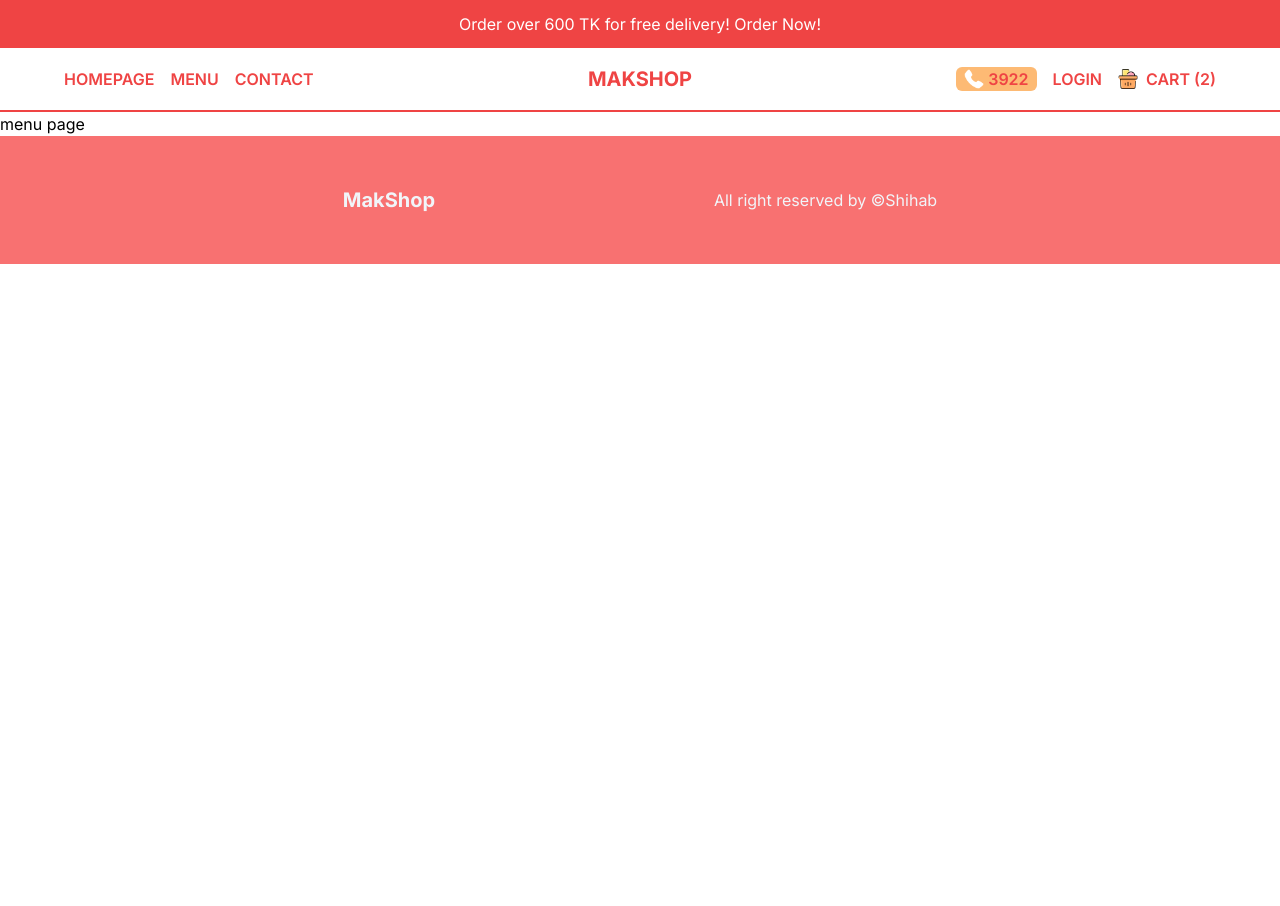
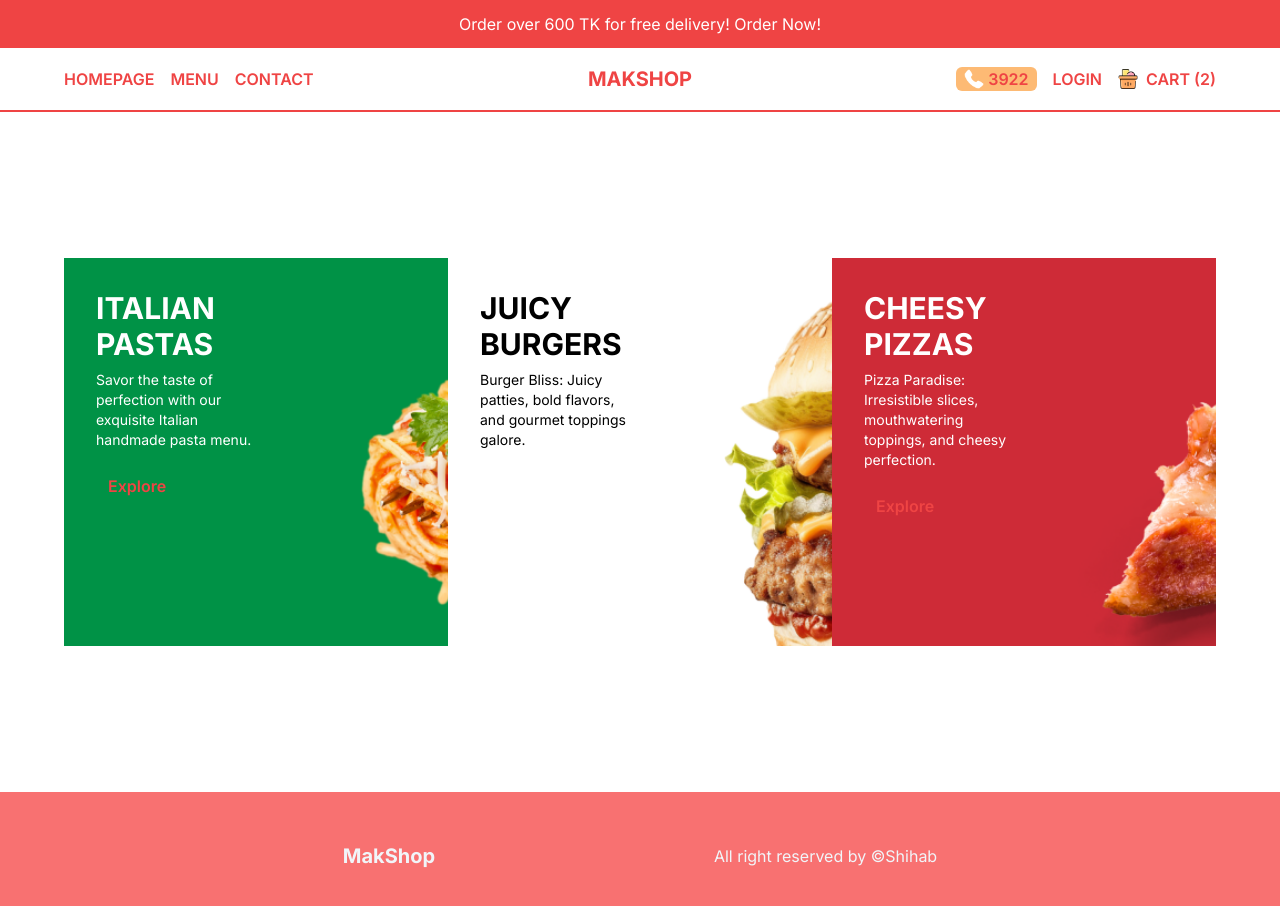
Before and after one commit to Shihab0/makshop, a Next.js app: page /menu in a window 1280 px wide. Shown: the top 906 px of the page. Before the commit the page ends 800 px from the top, so only its background shows below. Built offline with nearby package versions, Linux system fonts and the light colour scheme.

Commit message:
menu secton added

```diff
--- a/src/app/components/CountDown.tsx
+++ b/src/app/components/CountDown.tsx
@@ -10,7 +10,7 @@ console.log(endingDate);
 const CountDown = () => {
   return (
     <div>
-      <div className="font-bold text-3xl text-yellow-300">
+      <div className="font-bold text-5xl text-yellow-300">
         <Countdown date={endingDate} />
       </div>
     </div>
--- a/src/app/components/Offer.tsx
+++ b/src/app/components/Offer.tsx
@@ -8,7 +8,7 @@ const DynamicComponent = dynamic(() => import("./CountDown"), {
 
 const Offer = () => {
   return (
-    <div className="flex bg-slate-900 text-white p-4 gap-3 flex-col md:flex-row w-screen h-[calc(100vh-15vh)]">
+    <div className="flex bg-slate-900 text-white p-4 gap-3 flex-col md:flex-row w-screen h-[calc(100vh-15vh)] md:bg-[url('/offerBg.png')]">
       {/* Text container */}
       <div className="flex-1 flex flex-col text-center gap-3 justify-center items-center">
         <h1 className=" text-4xl md:text-5xl font-bold">
@@ -23,7 +23,7 @@ const Offer = () => {
         <button className="bg-red-500 p-3 rounded-md">Order Now</button>
       </div>
       {/* Img container */}
-      <div className="relative flex-1 w-full">
+      <div className="relative flex-1 w-full md:h-full">
         <Image
           src="/offerProduct.png"
           className="object-contain"
--- a/src/app/menu/page.tsx
+++ b/src/app/menu/page.tsx
@@ -1,7 +1,37 @@
+import { menu } from "@/data";
+import Link from "next/link";
 import React from "react";
 
 const MenuPage = () => {
-  return <div>menu page</div>;
+  return (
+    <div className="p-4 lg:px-16  h-[calc(100vh-112px)] md:h-[calc(100vh-120px)] flex flex-col md:flex-row justify-center items-center">
+      {menu.map((category) => (
+        <Link
+          key={category.id}
+          href={`menu/${category.slug}`}
+          style={{ backgroundImage: `url(${category.img})` }}
+          className="w-full h-1/3 bg-cover p-8 md:h-3/5 lg:h-3/5"
+        >
+          <div
+            className="w-1/2 overflow-hidden"
+            style={{ color: `${category.color}` }}
+          >
+            <h1 className="font-bold text-3xl uppercase">{category.title}</h1>
+            <p className="text-sm py-2">{category.desc}</p>
+            <button
+              className={`hidden md:block rounded font-semibold bg-${
+                category.color
+              } py-2 my-2 px-3 text-${
+                category.color === "black" ? "white" : "red-500"
+              }`}
+            >
+              Explore
+            </button>
+          </div>
+        </Link>
+      ))}
+    </div>
+  );
 };
 
 export default MenuPage;
```
